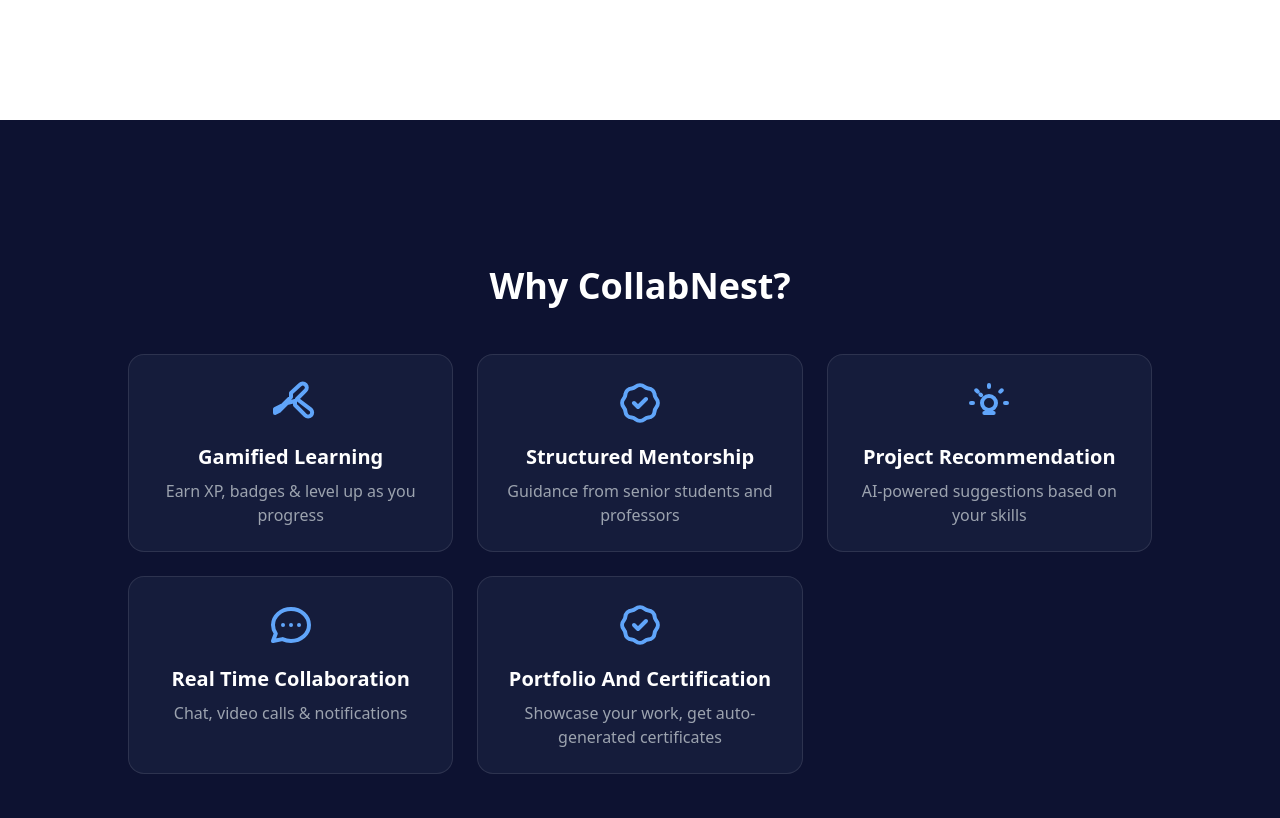
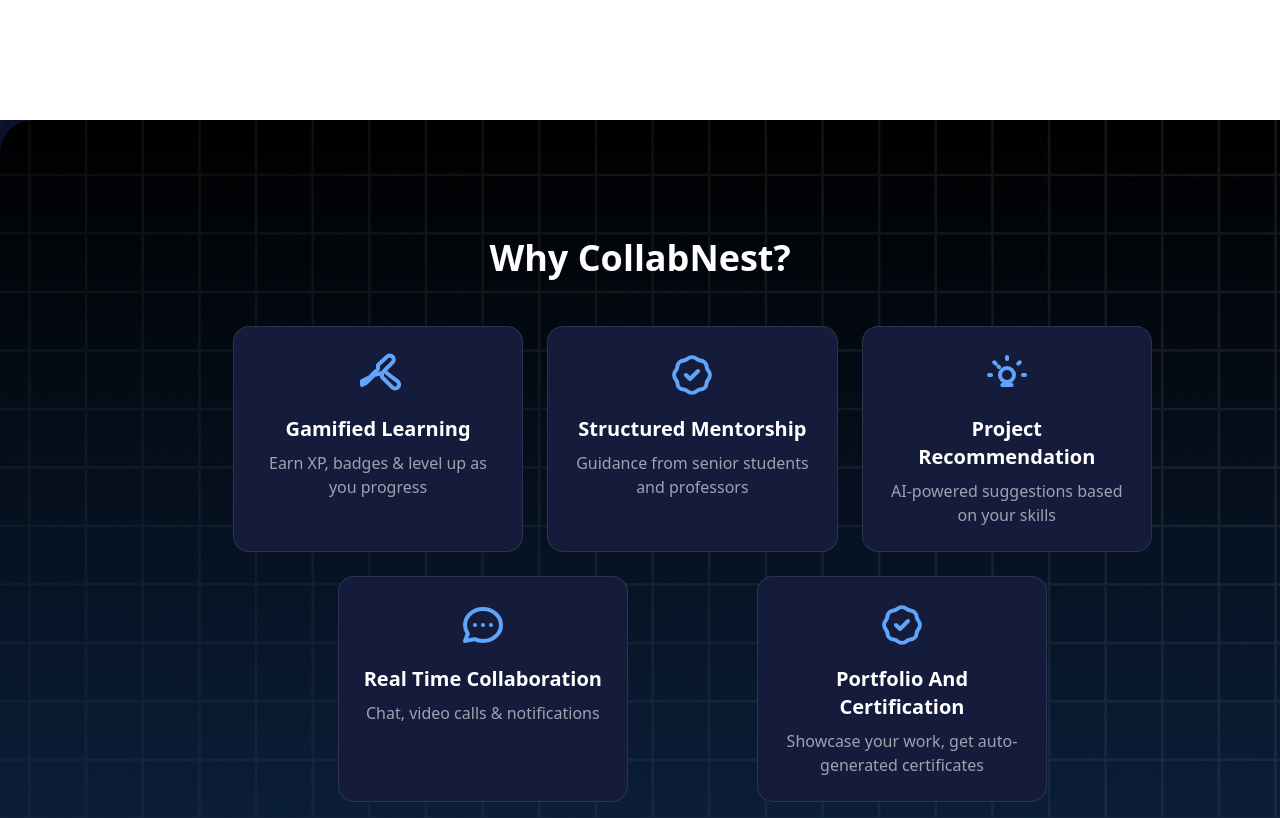
Before and after one commit to shashwatvegeta/collabnest, a Next.js app in the folder frontend/: page / in a window 1280 px wide. Shown: the part 1640-2458 px from the top of the page. Built offline with nearby package versions, Linux system fonts and the light colour scheme.

Commit message:
completed the landing page some bugs may remain

```diff
--- a/frontend/components/landing.js
+++ b/frontend/components/landing.js
@@ -9,7 +9,8 @@
                 </svg>
             ),
             title: 'Gamified Learning',
-            description: 'Earn XP, badges & level up as you progress'
+            description: 'Earn XP, badges & level up as you progress',
+            gridPosition: "md:col-start-2 md:col-span-3"
         },
         {
             icon: (
@@ -18,7 +19,8 @@
                 </svg>
             ),
             title: 'Structured Mentorship',
-            description: 'Guidance from senior students and professors'
+            description: 'Guidance from senior students and professors',
+            gridPosition: "md:col-start-5 md:col-span-3"
         },
         {
             icon: (
@@ -27,7 +29,8 @@
                 </svg>
             ),
             title: 'Project Recommendation',
-            description: 'AI-powered suggestions based on your skills'
+            description: 'AI-powered suggestions based on your skills',
+            gridPosition: "md:col-start-8 md:col-span-3"
         },
         {
             icon: (
@@ -36,7 +39,8 @@
                 </svg>
             ),
             title: 'Real Time Collaboration',
-            description: 'Chat, video calls & notifications'
+            description: 'Chat, video calls & notifications',
+            gridPosition: "md:col-start-3 md:col-span-3"
         },
         {
             icon: (
@@ -45,34 +49,23 @@
                 </svg>
             ),
             title: 'Portfolio And Certification',
-            description: 'Showcase your work, get auto-generated certificates'
+            description: 'Showcase your work, get auto-generated certificates',
+            gridPosition: "md:col-start-7 md:col-span-3"
         }
     ];
 
     return (
-        <div className="min-h-screen bg-[#0D1231] flex flex-col items-center justify-center p-4 relative overflow-hidden">
-            <div className="absolute inset-0 bg-grid-[#172150] z-10"></div>
-
-            <h1 className="text-2xl md:text-4xl font-bold text-white mb-8 md:mb-12 text-center z-20 relative">
+        <div className="min-h-screen bg-[#0D1231] flex flex-col items-center justify-center p-4 relative overflow-hidden" style={{ backgroundImage: 'url(/collabfeature.png)' }}>
+            <h1 className="text-2xl md:text-4xl font-bold text-white mb-8 md:mb-12 text-center relative">
                 Why CollabNest?
             </h1>
 
-            <div className="grid grid-cols-1 md:grid-cols-3 gap-4 md:gap-6 w-full max-w-5xl z-20 relative">
+            <div className="grid grid-cols-1 md:grid-cols-10 gap-4 md:gap-6 w-full max-w-5xl relative">
                 {features.map((feature, index) => (
-                    <div
-                        key={index}
-                        className="bg-[#151C3B] rounded-2xl p-4 md:p-6 flex flex-col items-center text-center border border-white/10
-                        transform transition-all duration-300 hover:scale-105 hover:shadow-lg"
-                    >
-                        <div className="mb-3 md:mb-4 text-blue-400">
-                            {feature.icon}
-                        </div>
-                        <h2 className="text-lg md:text-xl font-semibold text-white mb-2">
-                            {feature.title}
-                        </h2>
-                        <p className="text-sm md:text-base text-gray-400">
-                            {feature.description}
-                        </p>
+                    <div key={index} className={`bg-[#151C3B] rounded-2xl p-4 md:p-6 flex flex-col items-center text-center border border-white/10 transform transition-all duration-300 hover:scale-105 hover:shadow-lg ${feature.gridPosition}`}>
+                        <div className="mb-3 md:mb-4 text-blue-400">{feature.icon}</div>
+                        <h2 className="text-lg md:text-xl font-semibold text-white mb-2">{feature.title}</h2>
+                        <p className="text-sm md:text-base text-gray-400">{feature.description}</p>
                     </div>
                 ))}
             </div>
@@ -80,14 +73,16 @@
     );
 };
 
+
+
 const CollabNestLandingPage = () => {
     return (
         <div className="min-h-screen flex flex-col bg-cover bg-center bg-no-repeat" style={{
-            backgroundImage: 'url(/landingpage_bg.png)'
+            backgroundImage: 'url(/landend.png)'
         }}>
             <div className="bg-black bg-opacity-50 min-h-screen flex flex-col">
                 <div className="text-center flex-grow flex flex-col justify-center items-center px-4 max-w-4xl mx-auto">
-                    <h1 className="text-3xl md:text-4xl font-semibold mb-4 text-white">
+                    <h1 className="text-3xl md:text-5xl font-semibold mb-4 text-white">
                         Ready to turn your learning into real-world projects?
                     </h1>
                     <button className="mt-6 px-6 py-3 text-lg font-semibold rounded-full bg-white text-black relative transition-all duration-300 hover:scale-105 shadow-lg">
```
Also changed, not shown: frontend/public/collabfeature.png (added), frontend/public/landend.png (added).
